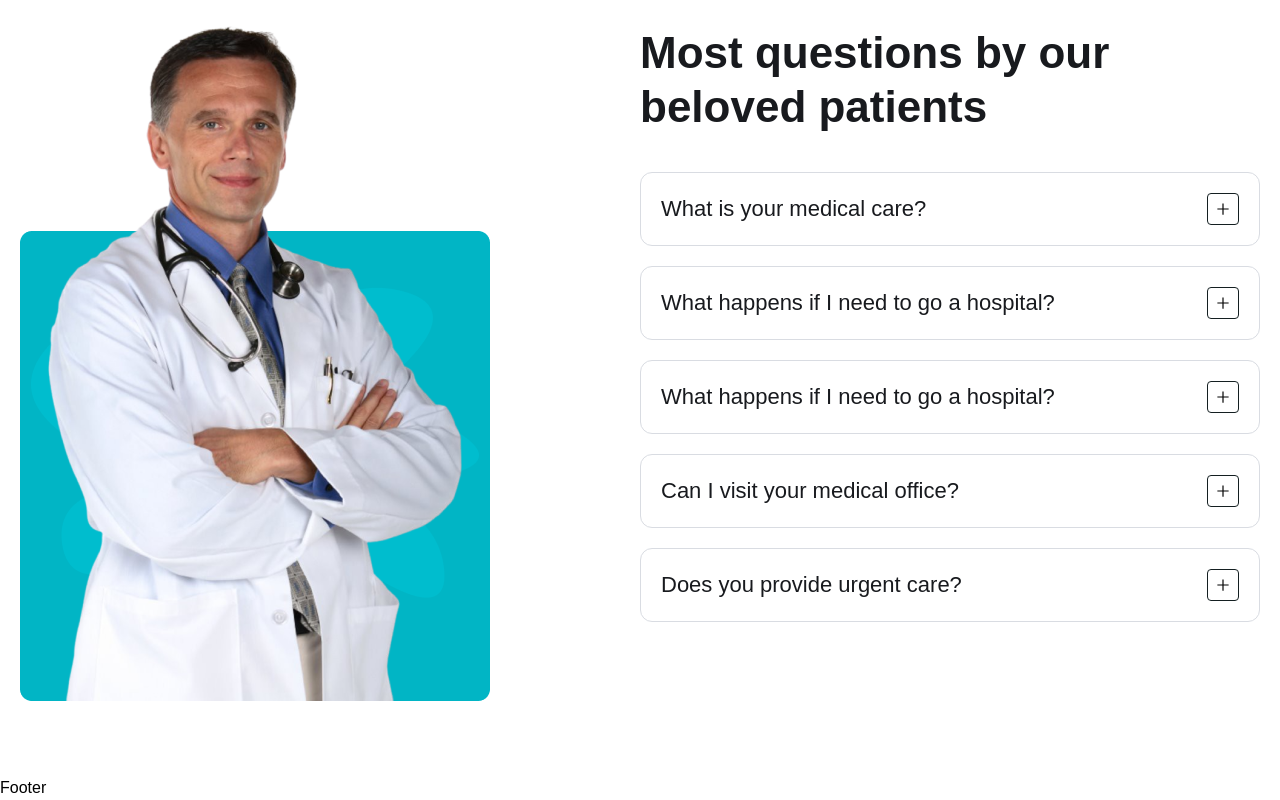
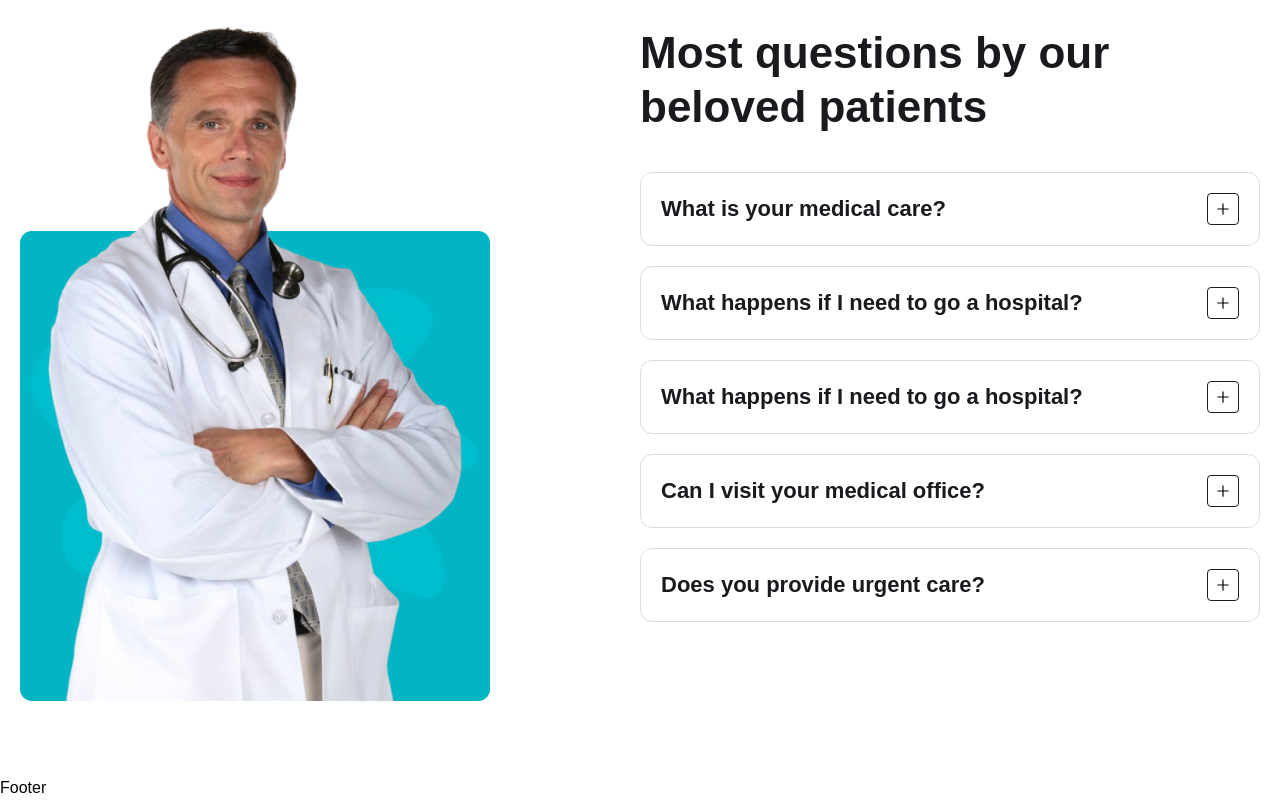
Before and after one commit to SathurshanPrabaharan/medicare-booking-app, a React (Vite) app in the folder frontend/: page / in a window 1280 px wide. Shown: the part 4760-5560 px from the top of the page. Built offline with nearby package versions, Linux system fonts and the light colour scheme.

Commit message:
minor change

```diff
--- a/frontend/src/Components/Faqs/FaqItem.jsx
+++ b/frontend/src/Components/Faqs/FaqItem.jsx
@@ -13,7 +13,7 @@ const FaqItem = ({ item }) => {
         className="flex items-center justify-between gap-5"
         onClick={toggleAccordion}
       >
-        <h4 className="text-[16px] leading-7 lg:text-[22px] lg:leading-8 text-headingColor">
+        <h4 className="text-[16px] leading-7 lg:text-[22px] lg:leading-8 text-headingColor font-semibold">
           {item.question}
         </h4>
         <div
```
